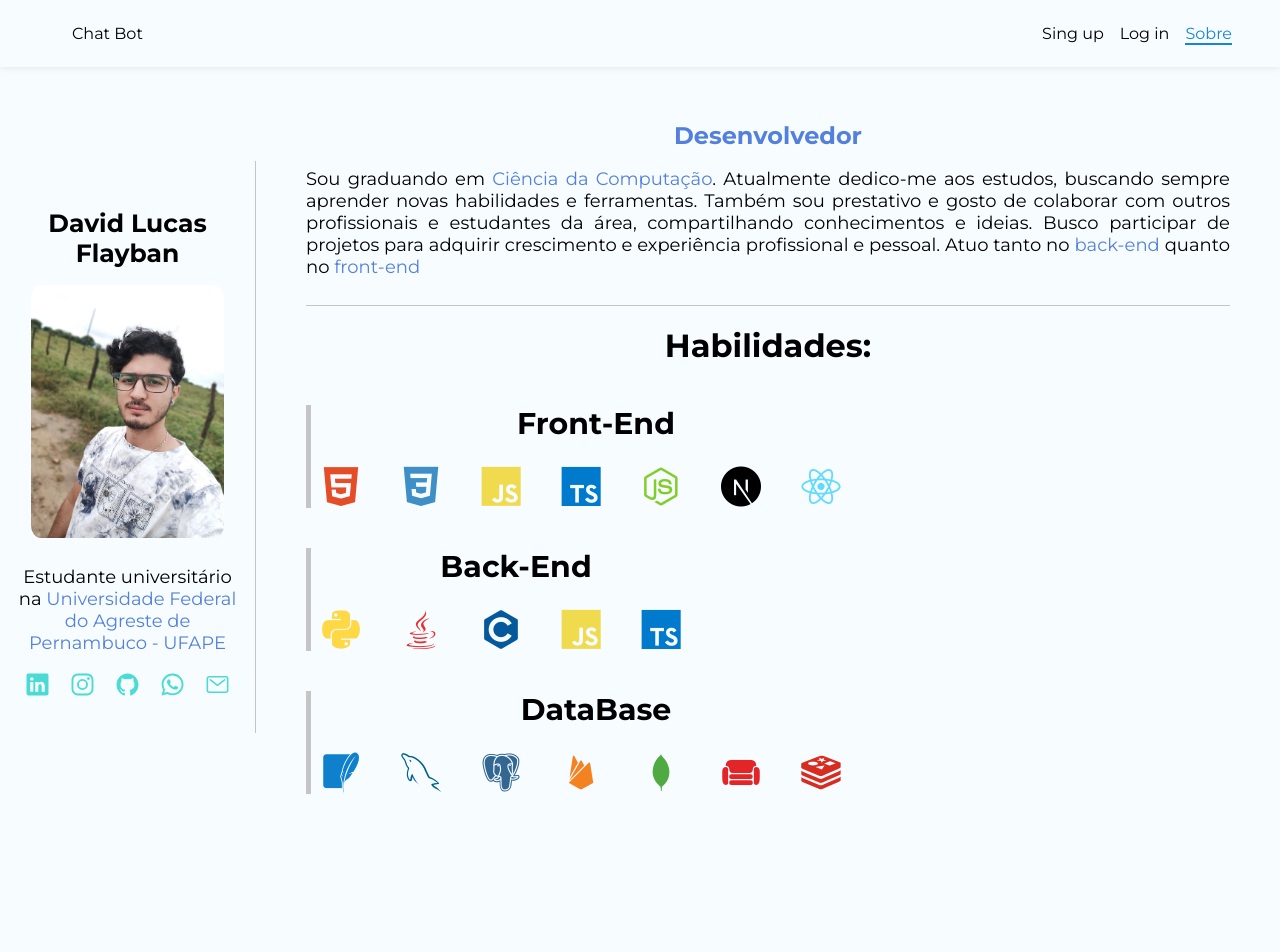
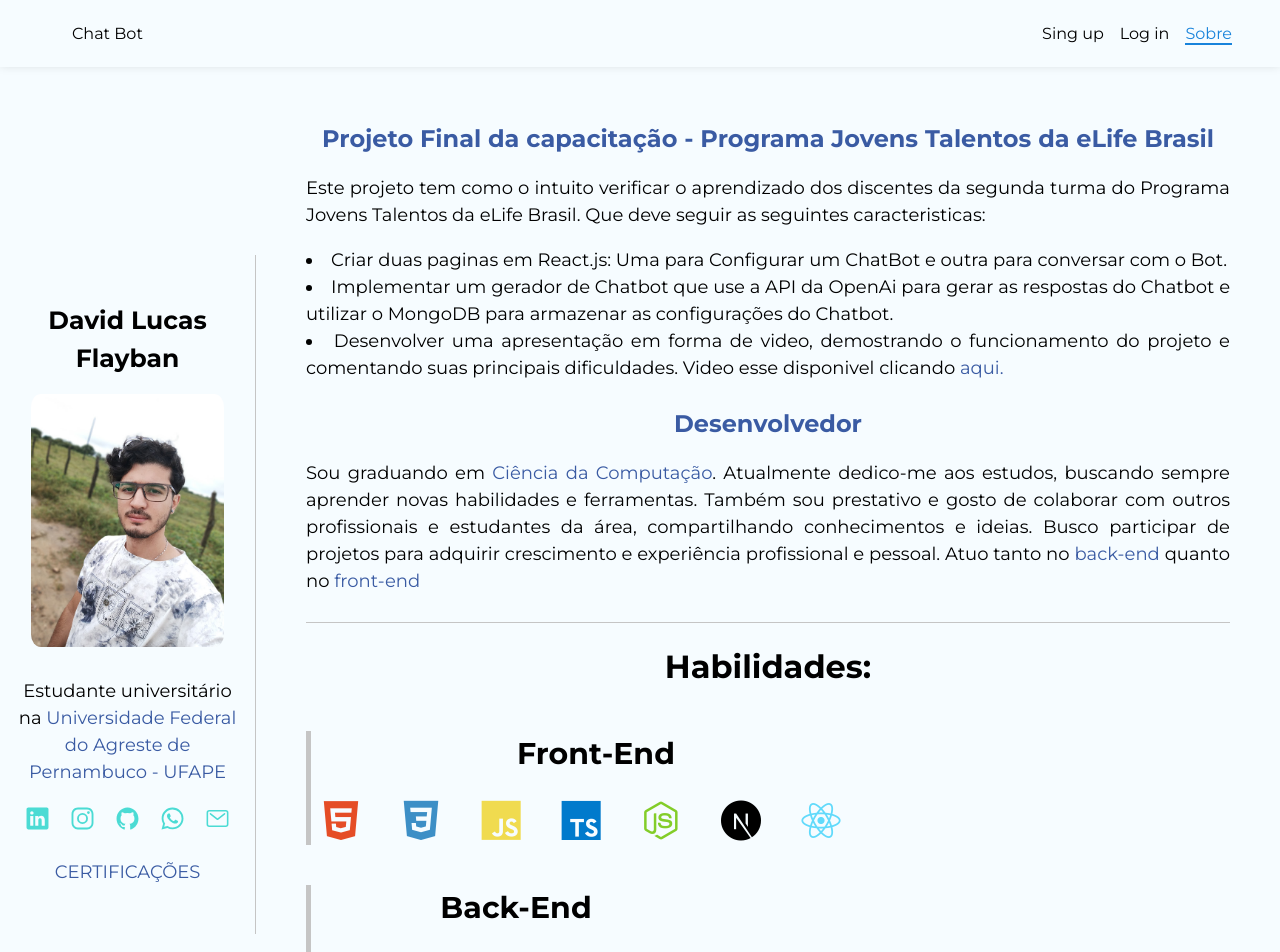
Before and after one commit to Flayban/projeto-chatbot, a React (Create React App) app: page /Sobre in a window 1280 px wide. Shown: the top 952 px of the page. Built offline with nearby package versions, Linux system fonts and the light colour scheme; no server answers.

Commit message:
atualizações na page Sobre

```diff
--- a/src/Pages/Sobre/Sobre.jsx
+++ b/src/Pages/Sobre/Sobre.jsx
@@ -12,8 +12,20 @@ const About = () => {
         <a className={styles.communication} href="https://github.com/Flayban" target="_blank" rel="noopener noreferrer"><ion-icon name="logo-github"></ion-icon></a>
         <a className={styles.communication} href="https://api.whatsapp.com/send/?phone=5587981211940&text&type=phone_number&app_absent=0" target="_blank" rel="noopener noreferrer"><ion-icon name="logo-whatsapp"></ion-icon></a>
         <a className={styles.communication} href="mailto:davidflayban2@hotmail.com, david.flayban@ufape.edu.br" target="_blank" rel="noopener noreferrer"><ion-icon name="mail-outline"></ion-icon></a>
+        <p>
+          <a href="https://drive.google.com/drive/folders/1MdLRwDK_QichW7Iio9PJdsuQKVzBl9qD?usp=sharing" target="_blank" rel="noopener noreferrer"><span class="highlight" >CERTIFICAÇÕES</span></a>
+        </p>
       </div>
       <div className={styles.complement}>
+        <p className={styles.title}><span class="highlight">Projeto Final da capacitação - Programa Jovens Talentos da eLife Brasil</span></p>
+        <p class={styles.description}>
+          Este projeto tem como o intuito verificar o aprendizado dos discentes da segunda turma do Programa Jovens Talentos da eLife Brasil. Que deve seguir as seguintes caracteristicas:
+          <p>
+            <li>Criar duas paginas em React.js: Uma para Configurar um ChatBot e outra para conversar com o Bot.</li>
+            <li>Implementar um gerador de Chatbot que use a API da OpenAi para gerar as respostas do Chatbot e utilizar o MongoDB para armazenar as configurações do Chatbot.</li>
+            <li>Desenvolver uma apresentação em forma de video, demostrando o funcionamento do projeto e comentando suas principais dificuldades. Video esse disponivel clicando <a href="https://drive.google.com/drive/folders/12FUNPnMqX7FdJAFjY-iYTj13VUNoTir9?usp=sharing" target="_blank" rel="noopener noreferrer"><span class="highlight" >aqui.</span></a></li>
+          </p>
+        </p>
         <p className={styles.title}><span class="highlight">Desenvolvedor</span></p>
         <p class={styles.description}>Sou graduando em <span class="highlight">Ciência da Computação</span>. Atualmente dedico-me aos estudos, buscando sempre aprender novas habilidades e ferramentas. Também sou prestativo e gosto de colaborar com outros profissionais e estudantes da área, compartilhando conhecimentos e ideias. Busco participar de projetos para adquirir crescimento e experiência profissional e pessoal. Atuo tanto no <span class="highlight">back-end</span> quanto no <span class="highlight">front-end</span></p>
         <h2 className={styles.skillsSectionTitle}>Habilidades:</h2>
--- a/src/Pages/Sobre/Sobre.module.css
+++ b/src/Pages/Sobre/Sobre.module.css
@@ -6,6 +6,7 @@
     overflow-y: auto;
     margin-bottom: -50px;
     margin-top: -120px;
+    line-height: 1.5;
 }
 
 .bio{
@@ -50,7 +51,6 @@
     margin-left: 10px;
     margin-right: 10px;
     text-align: center;
-
 }
 .title{
     font-size: 24px;
--- a/src/index.css
+++ b/src/index.css
@@ -29,7 +29,7 @@ nav button {
 
 a:hover,
 nav button:hover {
-  color: rgb(24, 131, 219);
+  color: rgb(17, 86, 143);
 }
 
 /* form styles */
@@ -108,5 +108,5 @@ button[disabled] {
 }
 
 .highlight{
-  color: rgb(84, 128, 221);
+  color: rgb(58, 91, 163);
 }
```
